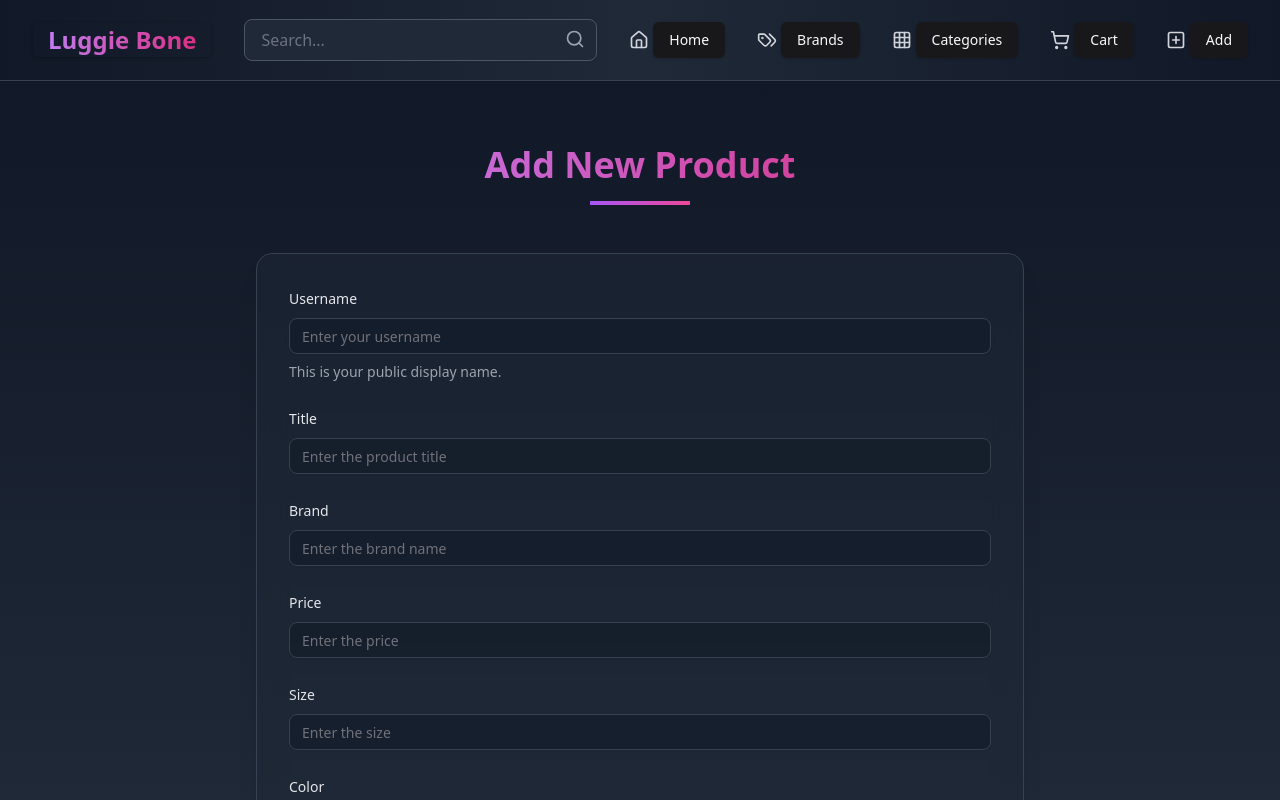
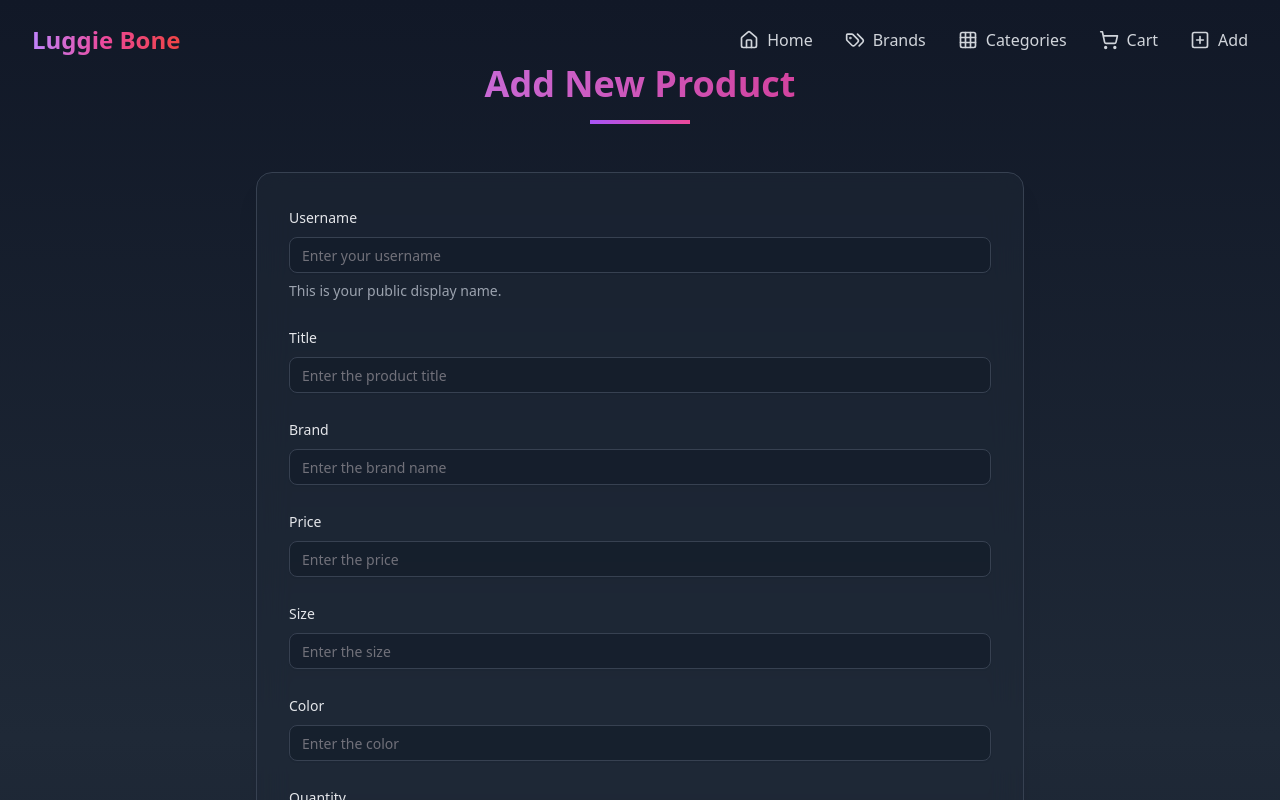
Before and after one commit to sai2963/Luggie_Bone_frontend, a React (Vite) app: page /add in a window 1280 px wide. Shown: the top 800 px of the page. Built offline with nearby package versions, Linux system fonts and the light colour scheme.

Commit message:
HEader Updated

```diff
--- a/src/components/header.jsx
+++ b/src/components/header.jsx
@@ -1,70 +1,124 @@
-import React from "react";
+import React, { useState, useEffect } from "react";
 import { Link } from "react-router-dom";
-import { motion } from "framer-motion";
-import { Search, ShoppingCart, Home, Tags, Grid, PlusSquare } from "lucide-react";
+import { motion, AnimatePresence } from "framer-motion";
+import { Search, ShoppingCart, Home, Tags, Grid, PlusSquare, Menu, X } from "lucide-react";
 import { Button } from "./components/ui/button";
 
 export default function Header() {
+  const [isScrolled, setIsScrolled] = useState(false);
+  const [isMenuOpen, setIsMenuOpen] = useState(false);
+
+  useEffect(() => {
+    const handleScroll = () => {
+      setIsScrolled(window.scrollY > 20);
+    };
+    window.addEventListener("scroll", handleScroll);
+    return () => window.removeEventListener("scroll", handleScroll);
+  }, []);
+
+  const navItems = [
+    { text: "Home", icon: Home, href: "/" },
+    { text: "Brands", icon: Tags, href: "/brands" },
+    { text: "Categories", icon: Grid, href: "/categories" },
+    { text: "Cart", icon: ShoppingCart, href: "/cart" },
+    { text: "Add", icon: PlusSquare, href: "/add" },
+  ];
+
   return (
-    <motion.div
-      initial={{ y: -100, opacity: 0 }}
-      animate={{ y: 0, opacity: 1 }}
-      transition={{ duration: 0.8, type: "spring", stiffness: 100 }}
-      className="bg-gradient-to-r from-gray-900 via-gray-800 to-gray-900 border-b border-gray-700"
+    <motion.header
+      initial={{ opacity: 0, y: -100 }}
+      animate={{ opacity: 1, y: 0 }}
+      className={`fixed w-full z-50 transition-all duration-300 ${
+        isScrolled
+          ? "bg-gradient-to-r from-gray-900 via-gray-800 to-gray-900 shadow-lg"
+          : "bg-transparent"
+      }`}
     >
       <div className="max-w-7xl mx-auto px-4 sm:px-6 lg:px-8">
         <div className="flex items-center justify-between h-20">
           {/* Logo */}
-          <motion.div whileHover={{ scale: 1.05 }} className="flex-shrink-0">
-            <Link to="/">
-              <Button className="text-transparent bg-clip-text bg-gradient-to-r from-purple-400 to-pink-600 text-2xl font-bold">
-                Luggie Bone
-              </Button>
+          <motion.div
+            initial={{ opacity: 0 }}
+            animate={{ opacity: 1 }}
+            transition={{ delay: 0.2 }}
+            className="flex-shrink-0"
+          >
+            <Link
+              to="/"
+              className="text-2xl font-bold bg-gradient-to-r from-purple-400 via-pink-500 to-red-500 bg-clip-text text-transparent"
+            >
+              Luggie Bone
             </Link>
           </motion.div>
 
-          {/* Search Bar */}
-          <div className="flex-1 max-w-lg mx-8">
-            <form action="/search" method="post" className="relative">
-              <input
-                type="text"
-                name="search"
-                placeholder="Search..."
-                className="w-full px-4 py-2 bg-gray-800 border border-gray-600 rounded-lg focus:outline-none focus:ring-2 focus:ring-purple-500 focus:border-transparent text-gray-300 placeholder-gray-500"
-              />
-              <Search className="absolute right-3 top-2.5 h-5 w-5 text-gray-400" />
-            </form>
+
+
+
+          {/* Desktop Navigation */}
+          <nav className="hidden md:flex items-center space-x-8">
+            {navItems.map((item, index) => (
+              <motion.div
+                key={item.text}
+                initial={{ opacity: 0, y: 50 }}
+                whileInView={{ opacity: 1, y: 0 }}
+                transition={{ delay: index * 0.1 }}
+              >
+                <Link
+                  to={item.href}
+                  className="flex items-center space-x-2 text-gray-300 hover:text-white transition-colors duration-200"
+                >
+                  <item.icon className="h-5 w-5" />
+                  <span>{item.text}</span>
+                </Link>
+              </motion.div>
+            ))}
+          </nav>
+
+          {/* Mobile Menu Button */}
+          <div className="md:hidden">
+            <Button
+              variant="ghost"
+              size="icon"
+              onClick={() => setIsMenuOpen(!isMenuOpen)}
+              className="text-gray-300 hover:text-white"
+            >
+              {isMenuOpen ? <X className="h-6 w-6" /> : <Menu className="h-6 w-6" />}
+            </Button>
           </div>
-
-          {/* Navigation */}
-          <motion.nav
-            className="flex items-center space-x-8"
-            initial={{ opacity: 0 }}
-            animate={{ opacity: 1 }}
-            transition={{ delay: 0.2 }}
-          >
-            {[
-              { text: "Home", icon: Home, href: "/" },
-              { text: "Brands", icon: Tags, href: "/brands" },
-              { text: "Categories", icon: Grid, href: "/categories" },
-              { text: "Cart", icon: ShoppingCart, href: "/cart" },
-              { text: "Add", icon: PlusSquare, href: "/add" },
-            ].map((item, index) => (
-              <motion.span
-                key={item.text}
-                whileHover={{ scale: 1.1 }}
-                whileTap={{ scale: 0.95 }}
-                className="flex items-center space-x-1 text-gray-300 hover:text-purple-400 cursor-pointer transition-colors duration-200"
-              >
-                <item.icon className="h-5 w-5" />
-                <Link to={item.href}>
-                  <Button>{item.text}</Button>
-                </Link>
-              </motion.span>
-            ))}
-          </motion.nav>
         </div>
       </div>
-    </motion.div>
+
+      {/* Mobile Navigation Menu */}
+      <AnimatePresence>
+        {isMenuOpen && (
+          <motion.div
+            initial={{ opacity: 0, height: 0 }}
+            animate={{ opacity: 1, height: "auto" }}
+            exit={{ opacity: 0, height: 0 }}
+            className="md:hidden bg-gray-900"
+          >
+            <div className="px-4 pt-2 pb-4 space-y-4">
+              {navItems.map((item, index) => (
+                <motion.div
+                  key={item.text}
+                  initial={{ opacity: 0, x: -50 }}
+                  animate={{ opacity: 1, x: 0 }}
+                  transition={{ delay: index * 0.1 }}
+                >
+                  <Link
+                    to={item.href}
+                    className="flex items-center space-x-2 text-gray-300 hover:text-white transition-colors duration-200"
+                    onClick={() => setIsMenuOpen(false)}
+                  >
+                    <item.icon className="h-5 w-5" />
+                    <span>{item.text}</span>
+                  </Link>
+                </motion.div>
+              ))}
+            </div>
+          </motion.div>
+        )}
+      </AnimatePresence>
+    </motion.header>
   );
 }
--- a/src/components/home.jsx
+++ b/src/components/home.jsx
@@ -2,6 +2,7 @@ import React, { useState, useEffect } from "react";
 import { Link } from "react-router-dom";
 import { motion } from "framer-motion";
 import axios from "axios";
+import { Search } from "lucide-react";
 
 export default function Home() {
   const [data, setData] = useState([]);
@@ -12,7 +13,6 @@ export default function Home() {
     const fetchData = async () => {
       try {
         const response = await axios.get("https://luggie-bone-backend.vercel.app/api/get");
-
         setData(response.data);
         setLoading(false);
       } catch (error) {
@@ -43,8 +43,20 @@ export default function Home() {
 
   return (
     <div className="min-h-screen bg-gradient-to-b from-[#0A0A0A] via-[#111111] to-[#0A0A0A] py-12">
-      <div className="max-w-7xl mx-auto px-4 sm:px-6 lg:px-8">
-        <div className="grid grid-cols-1 md:grid-cols-2 lg:grid-cols-3 gap-8">
+      <div className="max-w-7xl mx-auto px-4 sm:px-6 lg:px-8 mt-8">
+        {/* Centered Search Bar */}
+        <div className="flex justify-center w-full mb-8">
+          <div className="relative w-full max-w-md">
+            <input
+              type="text"
+              placeholder="Search..."
+              className="w-full bg-gray-800 border border-gray-700 rounded-lg pl-10 pr-4 py-2 text-gray-300 placeholder-gray-500 focus:outline-none focus:ring-2 focus:ring-purple-500 focus:border-transparent"
+            />
+            <Search className="absolute left-3 top-2.5 h-5 w-5 text-gray-500" />
+          </div>
+        </div>
+
+        <div className="grid grid-cols-1 md:grid-cols-2 lg:grid-cols-3 gap-8 mt-12">
           {data.map((item, index) => (
             <motion.div
               key={item.id || index}
@@ -69,7 +81,6 @@ export default function Home() {
                 </h2>
 
                 <div className="flex items-center justify-between mt-6">
-                  {/* Price */}
                   <div className="bg-gray-800 px-4 py-2 rounded-lg">
                     <span className="text-2xl font-bold text-transparent bg-clip-text bg-gradient-to-r from-emerald-400 to-cyan-400">
                       ${item.price}
```
